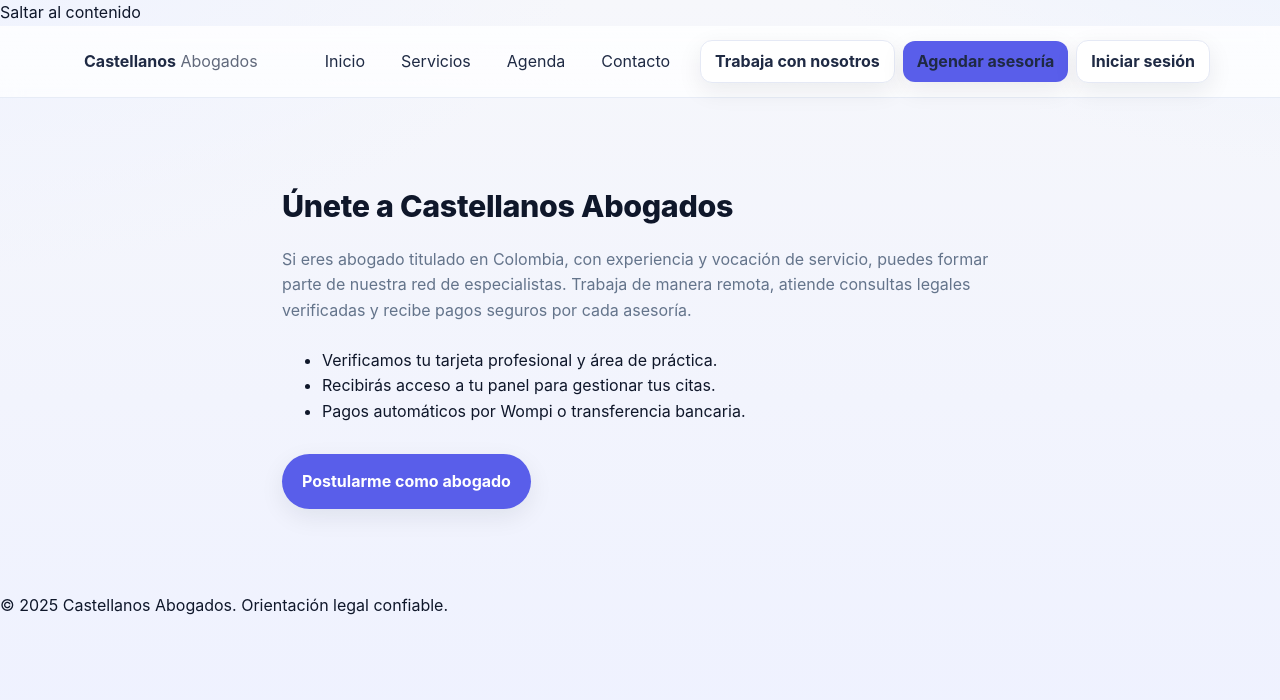
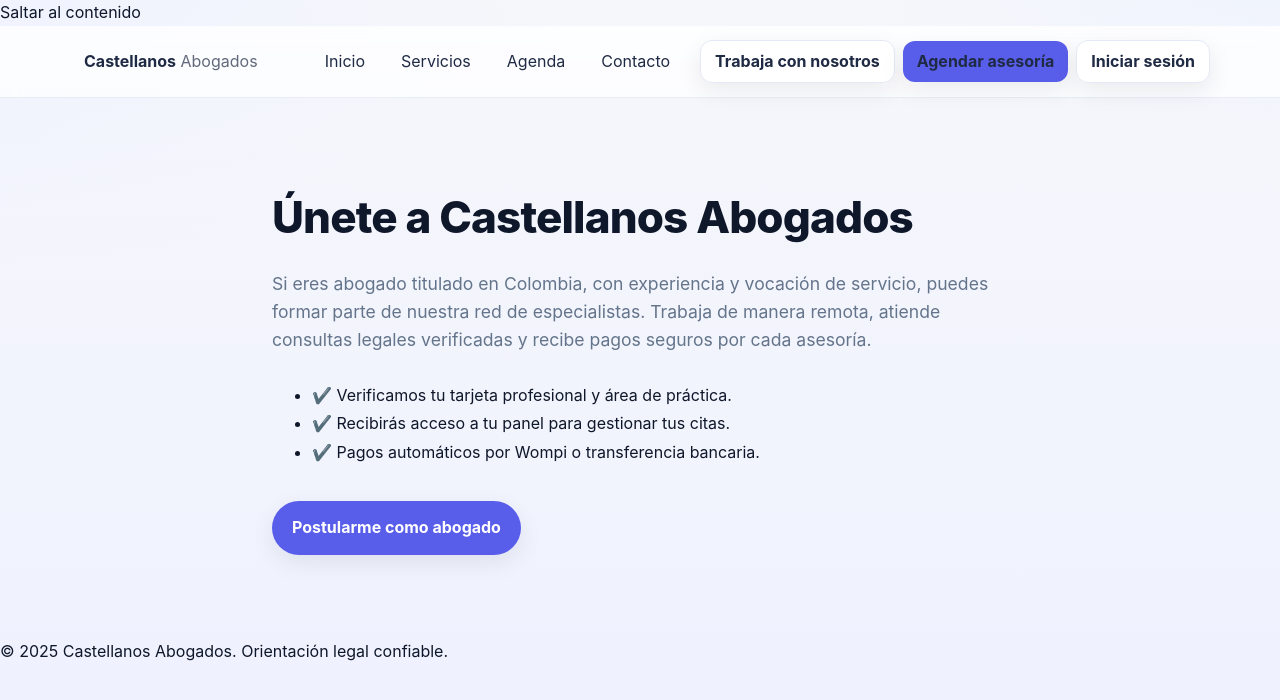
Before and after one commit to jjonnas1/castellanosabogados, a Next.js app: page /trabaja in a window 1280 px wide. Shown: the top 700 px of the page. Built offline with nearby package versions, Linux system fonts and the light colour scheme.

Commit message:
Update page.tsx

```diff
--- a/app/trabaja/page.tsx
+++ b/app/trabaja/page.tsx
@@ -2,18 +2,18 @@
 export default function TrabajaPage() {
   return (
     <main className="section">
-      <div className="wrap" style={{ maxWidth: 760 }}>
-        <h1 className="h2">Únete a Castellanos Abogados</h1>
-        <p className="muted" style={{ marginBottom: 24 }}>
+      <div className="wrap" style={{ maxWidth: 780 }}>
+        <h1 className="h1">Únete a Castellanos Abogados</h1>
+        <p className="muted" style={{ fontSize: "1.1rem", marginBottom: 26 }}>
           Si eres abogado titulado en Colombia, con experiencia y vocación de servicio,
           puedes formar parte de nuestra red de especialistas. Trabaja de manera remota,
           atiende consultas legales verificadas y recibe pagos seguros por cada asesoría.
         </p>
 
-        <ul style={{ marginBottom: 30 }}>
-          <li>Verificamos tu tarjeta profesional y área de práctica.</li>
-          <li>Recibirás acceso a tu panel para gestionar tus citas.</li>
-          <li>Pagos automáticos por Wompi o transferencia bancaria.</li>
+        <ul style={{ lineHeight: 1.8, marginBottom: 34 }}>
+          <li>✔️ Verificamos tu tarjeta profesional y área de práctica.</li>
+          <li>✔️ Recibirás acceso a tu panel para gestionar tus citas.</li>
+          <li>✔️ Pagos automáticos por Wompi o transferencia bancaria.</li>
         </ul>
 
         <a href="/registro/abogado" className="btn btn--primary">
```
